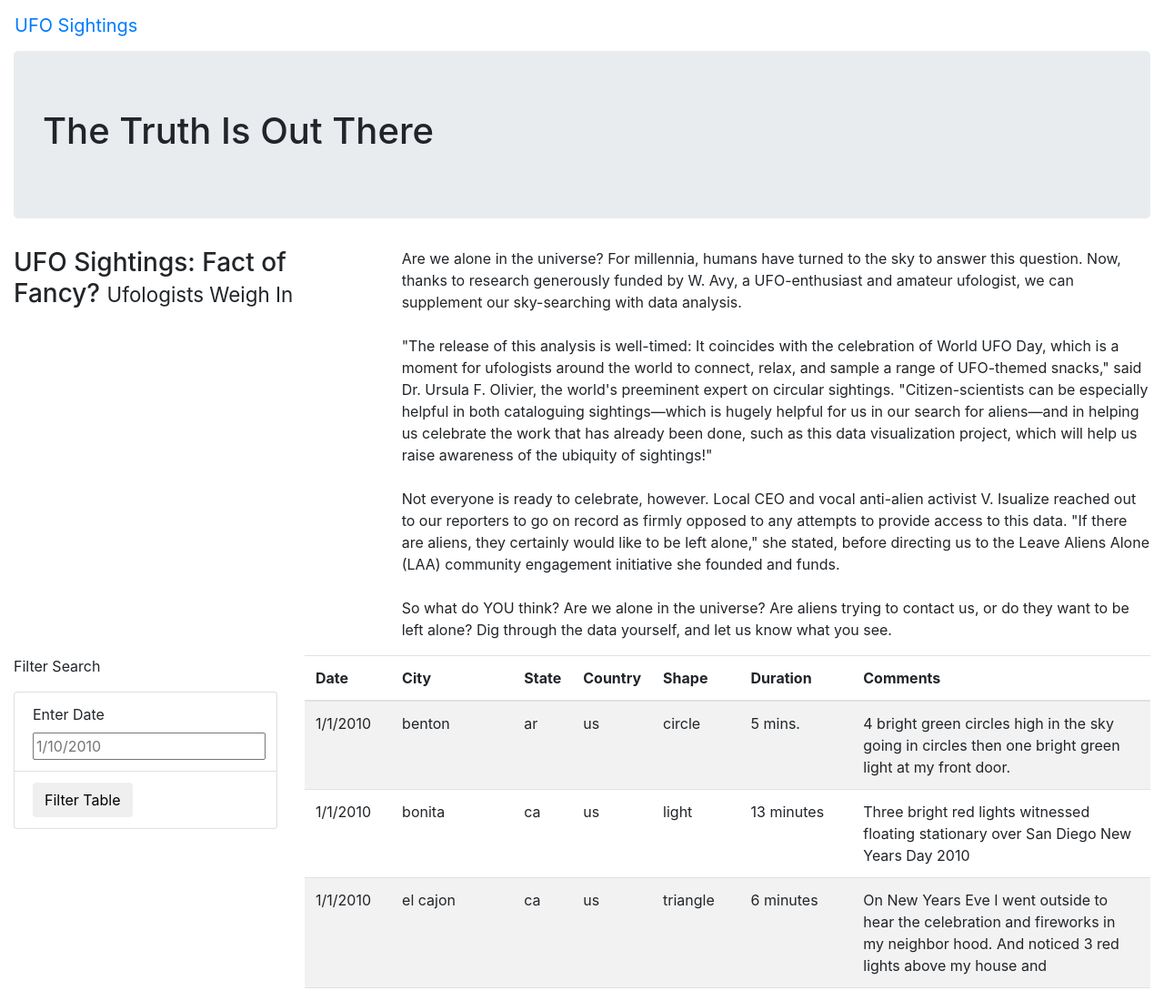
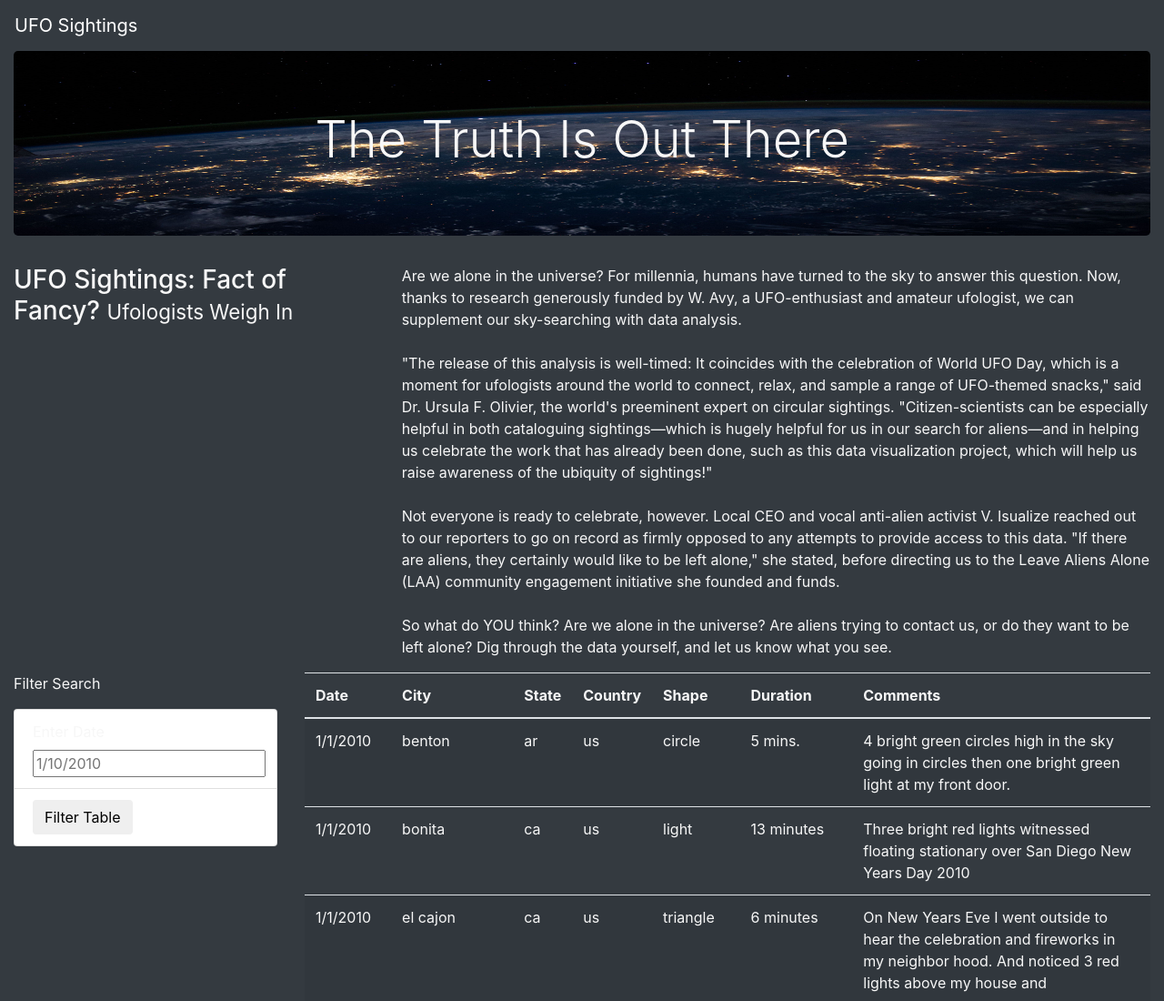
Before and after one commit to Durza75/UFOs, a plain HTML site: page index.html in a window 1280 px wide. Shown: the top 1100 px of the page at 91% size. Drawn offline with nearby package versions, Linux system fonts and the light colour scheme.

Commit message:
added space background to jumbotron

```diff
--- a/index.html
+++ b/index.html
@@ -14,14 +14,14 @@
 
     <link rel="stylesheet" href="static/css/style.css">
 </head>
-<body>
+<body class="bg-dark">
     <div class="wrapper">
-        <nav class="navbar navbar-expand-lg.">
+        <nav class="navbar navbar-dark bg-dark navbar-expand-lg">
             <a class="navbar-brand" href="index.html">UFO Sightings</a>
         </nav>
       <div class="container-fluid">
         <div class="jumbotron">
-          <h1>The Truth Is Out There</h1>
+          <h1 class="display-4">The Truth Is Out There</h1>
         </div>
         <div class="row">
           <div class="col-md-4">
--- a/static/css/style.css
+++ b/static/css/style.css
@@ -0,0 +1,9 @@
+body {
+
+    color: #f7f7f7;
+  }
+  .jumbotron {
+    background-image: url("../images/nasa.jpg");
+    background-size: 100% 100%;
+    text-align: center;
+  }
```
Also changed, not shown: static/images/nasa.jpg (added).
